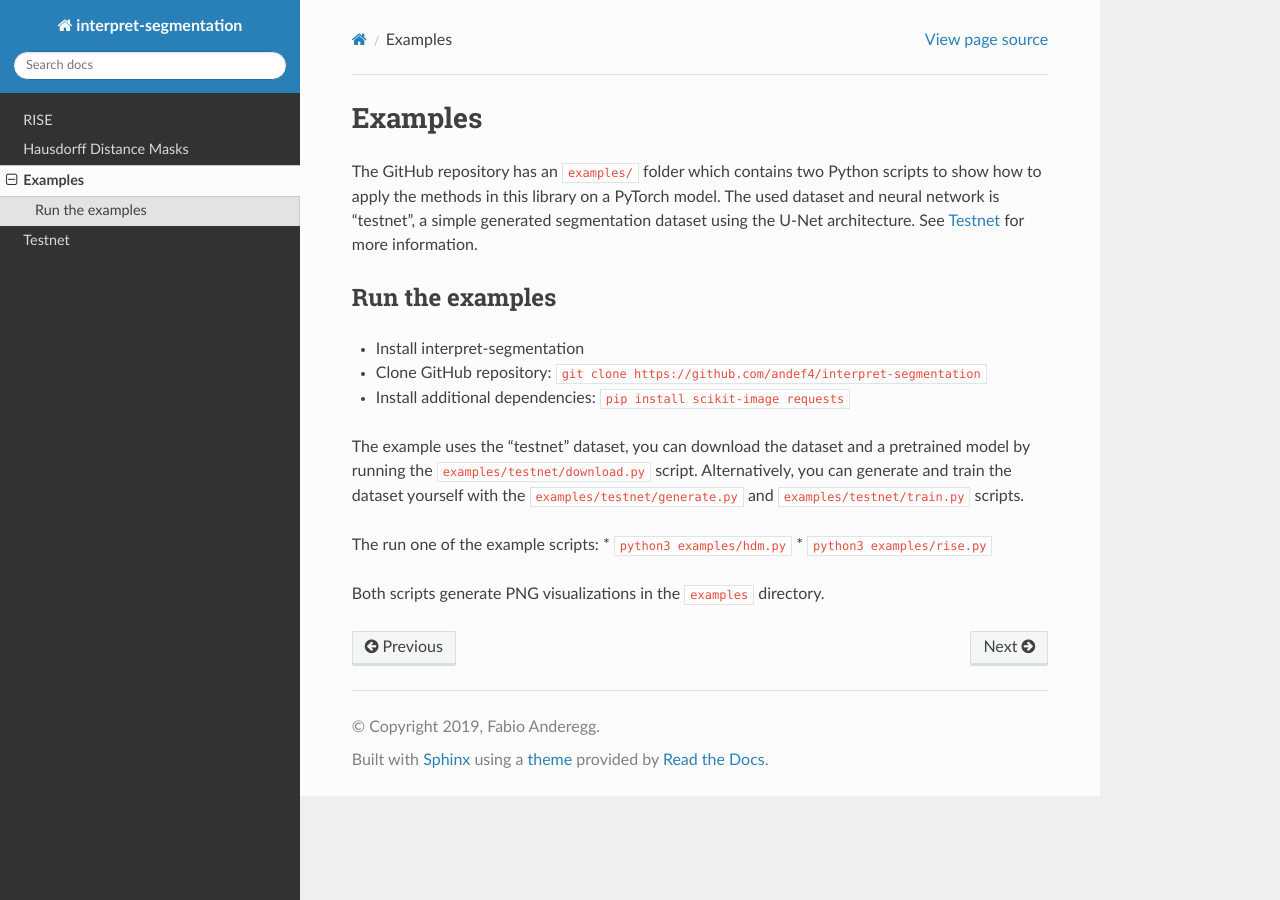
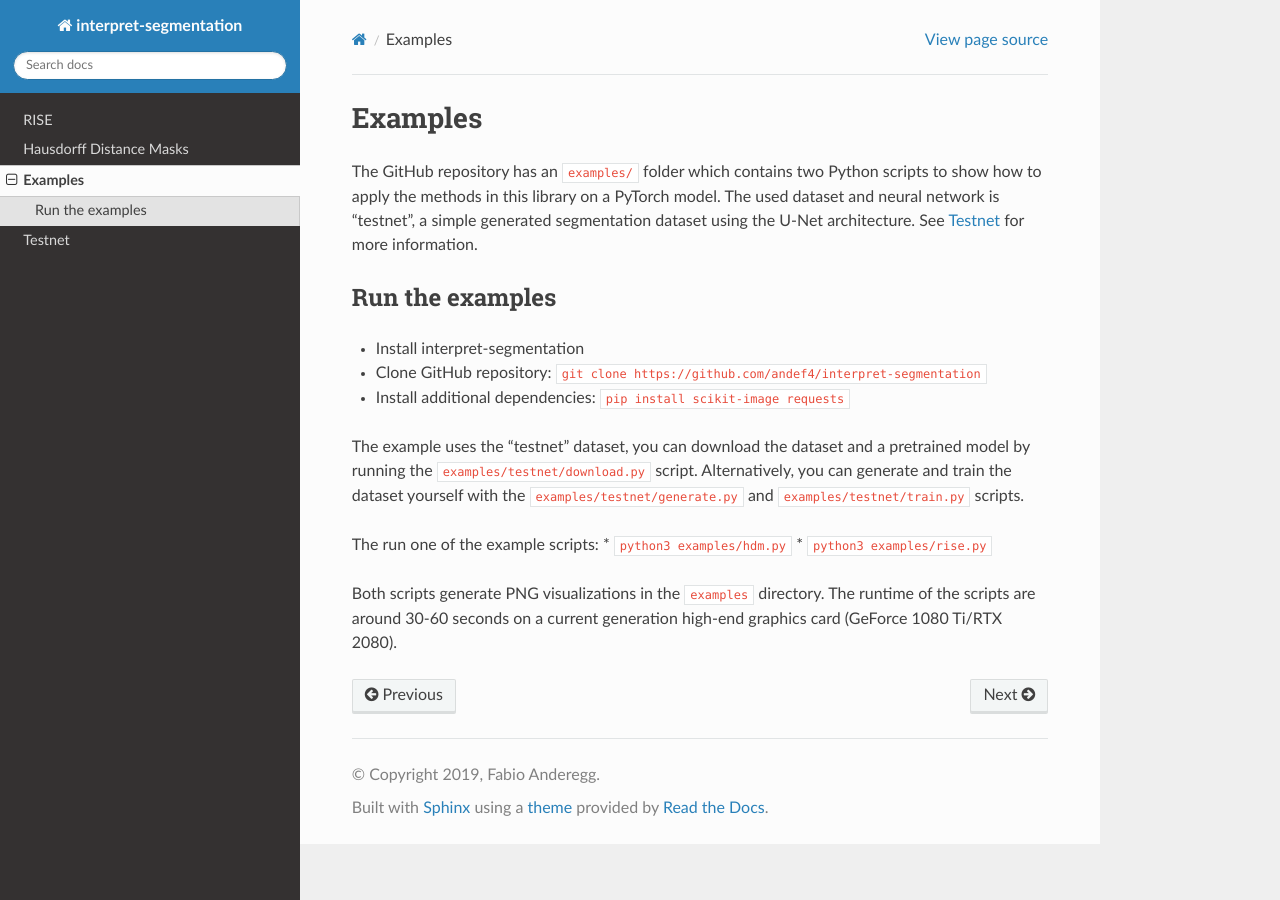
Before and after one commit to andef4/interpret-segmentation, a Sphinx documentation site: the page built from docs/examples.rst, in a window 1280 px wide. Built offline with Sphinx 7.4.7 and the Read the Docs theme 2.0.0, drawn with Linux system fonts in a browser that asks for light colours.

Commit message:
docs: runtime of scripts

```diff
--- a/docs/examples.rst
+++ b/docs/examples.rst
@@ -20,3 +20,4 @@ The run one of the example scripts:
 * ``python3 examples/rise.py``
 
 Both scripts generate PNG visualizations in the ``examples`` directory.
+The runtime of the scripts are around 30-60 seconds on a current generation high-end graphics card (GeForce 1080 Ti/RTX 2080).
```
